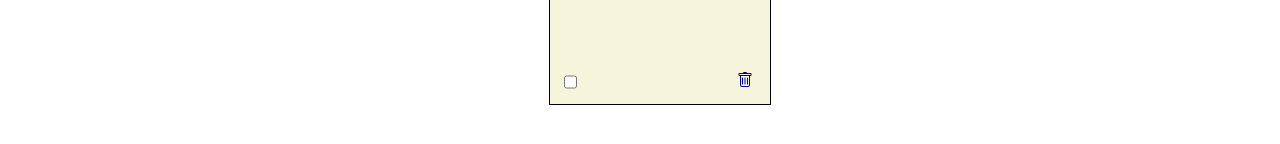
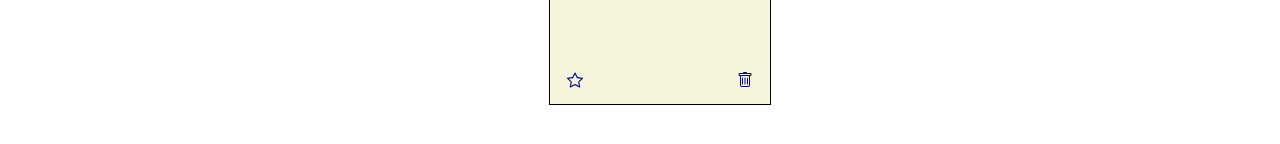
Before and after one commit to yterasaka/sticky-note, a React (Create React App) app: page / in a window 1280 px wide. Both pictures are taken after typing "Sample" into the empty fields and a click on the input "Add". Shown: the part 390-534 px from the top of the page. Built offline with nearby package versions, Linux system fonts and the light colour scheme.

Commit message:
Update MemoCheck

```diff
--- a/src/components/Editor.jsx
+++ b/src/components/Editor.jsx
@@ -1,6 +1,6 @@
 import styled from "styled-components";
 import useMemos from "../hooks/useMemos";
-import { BsTrash, BsFillStarFill } from "react-icons/bs";
+import { BsTrash, BsFillStarFill, BsStar } from "react-icons/bs";
 
 const Form = styled.form`
   margin: 1rem;
@@ -71,6 +71,16 @@ const MemoButton = styled.div`
   justify-content: space-between;
 `;
 
+const MemoCheck = styled.button`
+  background-color: beige;
+  border: none;
+  border-radius: 3px;
+  color: darkblue;
+  width: 30px;
+  padding: 2px;
+  font-size: 1rem;
+`
+
 const MemoTrash = styled.button`
   background-color: beige;
   border: none;
@@ -113,12 +123,11 @@ export const Editor = () => {
                 onChange={(e) => handleOnMemo(memo, "value", e.target.value)}
               />
               <MemoButton>
-                <input
-                  type="checkbox"
-                  disabled={memo.removed}
-                  checked={memo.checked}
-                  onChange={() => handleOnMemo(memo, "checked", !memo.checked)}
-                />
+                <MemoCheck
+                  onClick={() => handleOnMemo(memo, "checked", !memo.checked)}
+                >
+                  {memo.checked ? <BsFillStarFill /> : <BsStar />}
+                </MemoCheck>
                 <MemoTrash
                   onClick={() => handleOnMemo(memo, "removed", !memo.removed)}
                 >
--- a/src/hooks/useMemos.js
+++ b/src/hooks/useMemos.js
@@ -22,6 +22,9 @@ const useMemos = () => {
     setText("");
   };
 
+  //test
+  // console.log(memos);
+
   const handleOnMemo = (obj, key, value) => {
     const deepCopy = memos.map((memo) => ({ ...memo }));
     const newMemos = deepCopy.map((memo) => {
```
